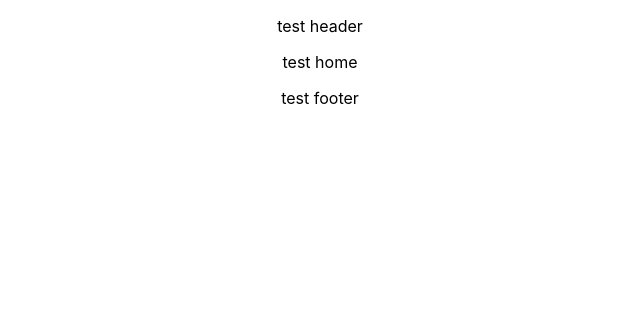
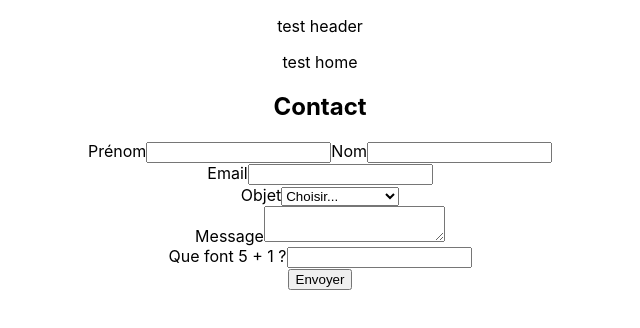
Before and after one commit to AdrienBlanco/ferme-de-la-Corne-Doree, a React (Create React App) app in the folder frontend/: page / in a window 1280 px wide. Shown: the top 328 px of the page, without its empty margins (320-960 px from the left). Built offline with nearby package versions, Linux system fonts and the light colour scheme.

Commit message:
Add ContactForm component and integrate it into the Footer

```diff
--- /dev/null
+++ b/frontend/src/components/ContactForm/ContactForm.jsx
@@ -0,0 +1,74 @@
+import React, { useState, useEffect } from "react";
+import "./ContactForm.scss"
+
+export default function ContactForm() {
+    const captchas = [
+        { question: 'Que font 7 + 2 ?', answer: '9' },
+        { question: 'Que font 5 + 1 ?', answer: '6' },
+        { question: 'Que font 6 + 1 ?', answer: '7' },
+    ]
+    const [formData, setFormData] = useState({ prenom: '', nom: '', email: '', objet: '', message: '', captcha: ''});
+    const [isSubmitted, setIsSubmitted] = useState(false);
+    const [currentCaptcha, setCurrentCaptcha] = useState(null);
+    const [errorMessage, setErrorMessage] = useState('');
+
+    useEffect(() => {
+        const randomCaptcha = captchas[Math.floor(Math.random() * captchas.length)];
+        setCurrentCaptcha(randomCaptcha);
+    }, []);
+
+    const handleChange = (e) => {
+        setFormData({ ...formData, [e.target.name]: e.target.value });
+    }
+    console.log(formData);
+
+    const handleSubmit = (e) => {
+        e.preventDefault();
+        if (currentCaptcha && formData.captcha !== currentCaptcha.answer) {
+            setErrorMessage('Captcha incorrect')
+            return;
+        }
+        setIsSubmitted(true);
+        setFormData({ prenom: '', nom: '', email: '', objet: '', message: '', captcha: '' });
+        setErrorMessage('');
+    }
+
+    return (
+        <React.Fragment>
+            <h2>Contact</h2>
+            <form method="POST" className="contact__form" onSubmit={handleSubmit}>
+                <div className="contact__form__inputs">
+                    <div className="contact__form__inputs--wrapper">
+                        <label htmlFor="prenom">Prénom</label>
+                        <input type="text" name="prenom" id="prenom" value={formData.prenom} onChange={handleChange} required />
+                        <label htmlFor="nom">Nom</label>
+                        <input type="text" name="nom" id="nom" value={formData.nom} onChange={handleChange} required />
+                    </div>
+                    <div className="contact__form__inputs--wrapper">
+                        <label htmlFor="email">Email</label>
+                        <input type="email" name="email" id="email" value={formData.email} onChange={handleChange} required />
+                    </div>
+                    <div className="contact__form__inputs--wrapper">
+                        <label htmlFor="objet">Objet</label>
+                        <select name="objet" id="objet" value={formData.objet} onChange={handleChange} required>
+                            <option value=''>Choisir...</option>
+                            <option value='Chèvrerie'>Chèvrerie</option>
+                            <option value='Centre équestre'>Centre équestre</option>
+                        </select>
+                    </div>
+                    <div className="contact__form__inputs--wrapper">
+                        <label htmlFor="message">Message</label>
+                        <textarea name="message" id="message" value={formData.message} onChange={handleChange} required></textarea>
+                    </div>
+                    <div className="contact__form__inputs--wrapper">
+                        <label htmlFor="captcha">{currentCaptcha ? currentCaptcha.question : ''}</label>
+                        <input type="text" name="captcha" id="captcha" value={formData.captcha} onChange={handleChange} required />
+                    </div>
+                </div>
+                {errorMessage && <p className="error">{errorMessage}</p>}
+                {isSubmitted && <p>Merci pour votre message !</p>}
+                <button type="submit">Envoyer</button>
+            </form>
+        </React.Fragment>
+    );
+}
--- a/frontend/src/layout/Footer/Footer.jsx
+++ b/frontend/src/layout/Footer/Footer.jsx
@@ -1,5 +1,9 @@
+import ContactForm from "../../components/ContactForm/ContactForm"
+
 export default function Footer() {
     return (
-        <p>test footer</p>
+        <footer className="footer">
+            <ContactForm />
+        </footer>
     )
 };
```
Also changed, not shown: frontend/src/components/ContactForm/ContactForm.scss (added).
